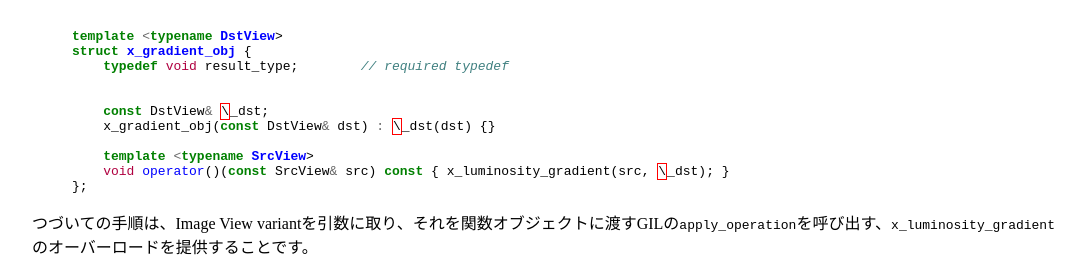
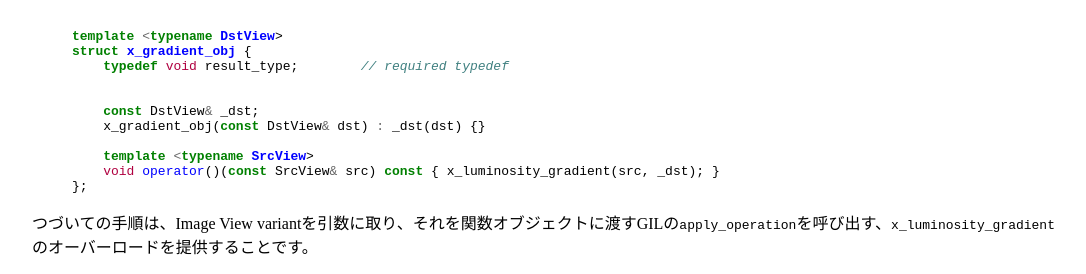
Before and after one commit to hironishihara/GILTutorial-ja, a Jekyll site: the page built from index.md, in a window 1280 px wide and 900 px high, scrolled down 12900 px. Shown: the part 156-430 px from the top of the window, without its empty margins (96-1182 px from the left). Built offline with Jekyll 4.4.1, drawn with Linux system fonts in a browser that asks for light colours.

```diff
--- a/index.md
+++ b/index.md
@@ -856,7 +856,7 @@ Now that x_gradient_unguarded operates on every pixel, we can rewrite it more co
 void x_gradient_unguarded(const gray8c_view_t& src, const gray8s_view_t& dst) {
     gray8c_view_t::iterator src_it = src.begin();
     for (gray8s_view_t::iterator dst_it = dst.begin(); dst_it!=dst.end(); ++dst_it, ++src_it)
-      * dst_it = (src_it.x()[-1] - src_it.x()[1]) / 2;
+      *dst_it = (src_it.x()[-1] - src_it.x()[1]) / 2;
 }
 
 {% endhighlight %}
@@ -1276,11 +1276,11 @@ template <typename DstView>
 struct x_gradient_obj {
     typedef void result_type;        // required typedef
 
-    const DstView& \_dst;
-    x_gradient_obj(const DstView& dst) : \_dst(dst) {}
+    const DstView& _dst;
+    x_gradient_obj(const DstView& dst) : _dst(dst) {}
 
     template <typename SrcView>
-    void operator()(const SrcView& src) const { x_luminosity_gradient(src, \_dst); }
+    void operator()(const SrcView& src) const { x_luminosity_gradient(src, _dst); }
 };
 
 {% endhighlight %}
```
